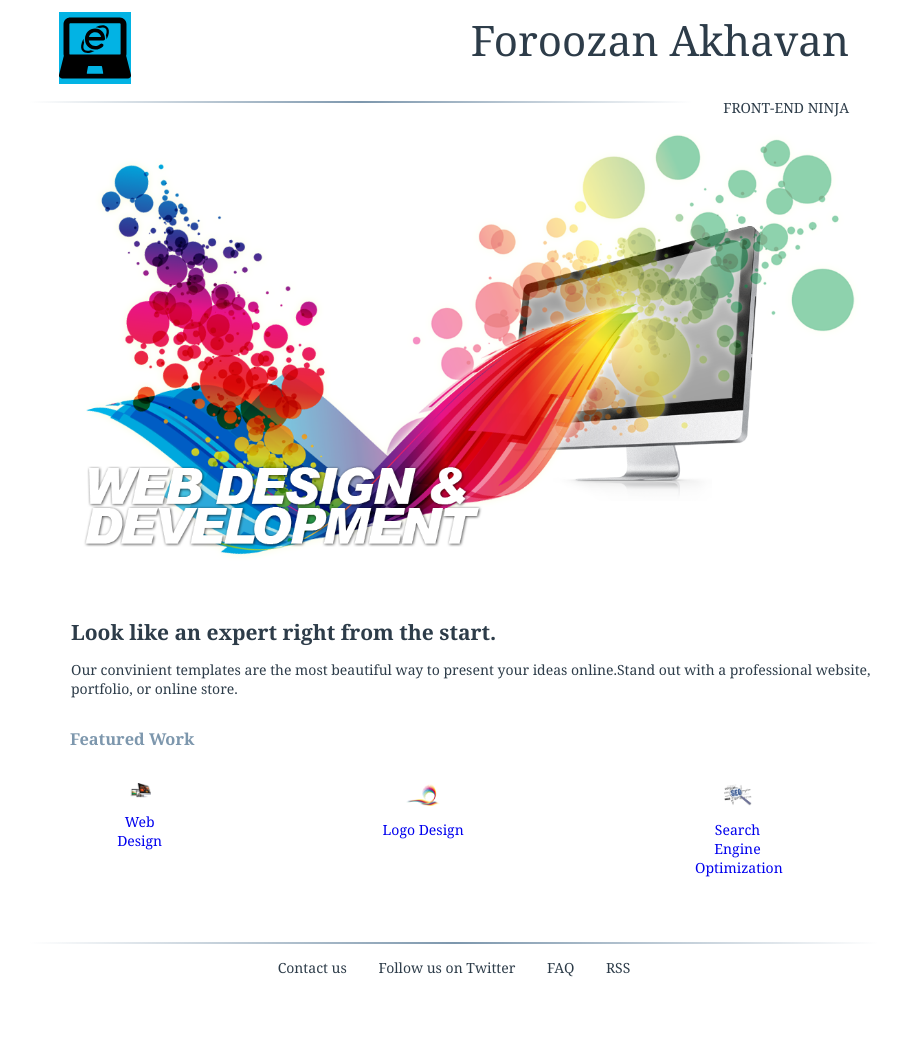
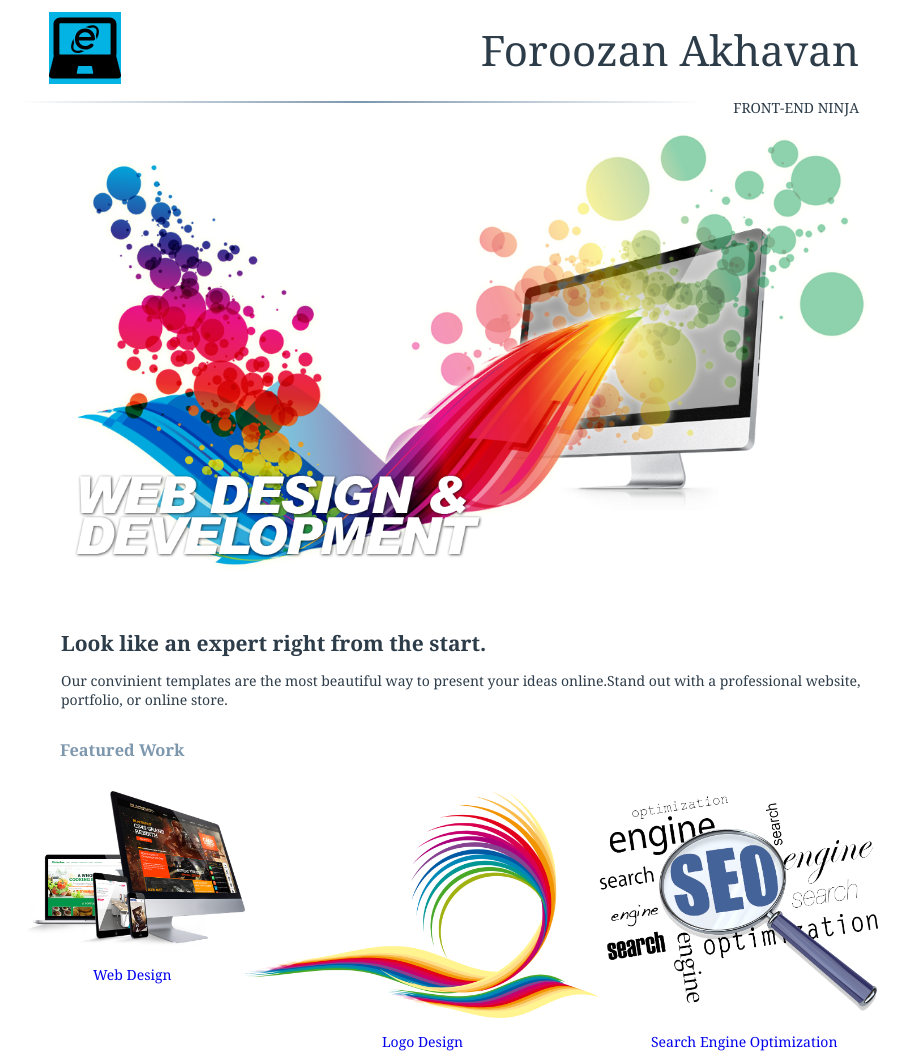
Before and after one commit to Feriangle/project-portfolio, a plain HTML site: page index.html in a window 1280 px wide. Shown: the top 1054 px of the page, without its empty margins (186-1095 px from the left). Before the commit the page ends 977 px from the top, so only its background shows below. Drawn offline with Linux system fonts and the light colour scheme.

Commit message:
Update responsive.css

```diff
--- a/responsive.css
+++ b/responsive.css
@@ -45,8 +45,14 @@
   #images {
     text-align:center;
   }
+
   img.img{
     max-width: 50%;
+    display: inline;
+  }
+
+  .images{
+    display: inline-block;
   }
   div.caption {
     font-size: 16px;
@@ -59,7 +65,7 @@
   }
 }
 
-@media screen and (min-width: 450px) and (max-width: 850px) {
+@media screen and (min-width: 450px) and (max-width: 890px) {
 
   .header_data {
     max-width: 100%;
@@ -85,9 +91,12 @@
   #images {
     text-align:center;
   }
-  img.img{
-    max-width: 50%;
+
+img.img{
+    max-width: 100%;
+    min-width: 50%;
   }
+
   div.caption {
     font-size: 16px;
     padding: 10px 0 20px 0;
@@ -103,16 +112,16 @@
   }
 }
 
-@media screen and (min-width: 851px) {
+@media screen and (min-width: 891px) {
   main, .header, .content {
-    width: 850px;
+    width: 870px;
     margin-left: auto;
     margin-right: auto;
   }
 
   .header_title {
     font-size: 3em;
-    margin: 0.25em 30px 0 30px;
+    margin: 0.5em 30px 0 30px;
   }
 
   .header_logo {
@@ -137,17 +146,15 @@
 
   #images {
     text-align:center;
-}
-
-  a.a {
-    display: inline-block;
-    width: 30%;
-    margin: 1%;
-  }
-  img.img{
-    max-width: 33%;
   }
 
+  img.img{
+    max-width: 100%;
+    min-width: 40%;
+  }
+  #images a{
+    max-width: 100%;
+  }
   img {
     margin-bottom: 10px;
     text-decoration:none;
@@ -162,4 +169,5 @@
     max-width: 25%;
     display: inline-block;
   }
+
 }
```
